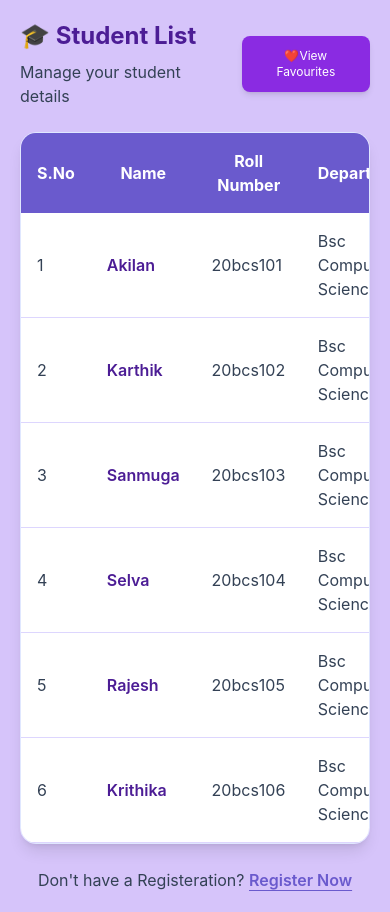
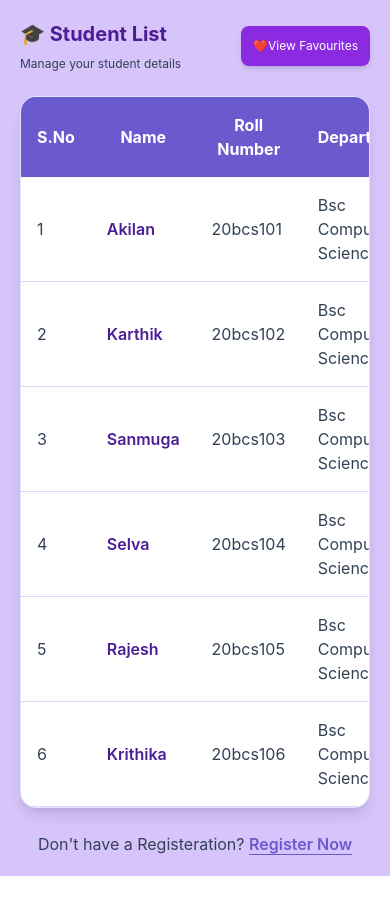
Before and after one commit to akilank-tech/Student-List-React, a React (Vite) app: page / in a window 390 px wide. After the commit the page ends 876 px from the top, so only its background shows below. Built offline with nearby package versions, Linux system fonts and the light colour scheme.

Commit message:
update the file

```diff
--- a/src/pages/FavouriteStudents.jsx
+++ b/src/pages/FavouriteStudents.jsx
@@ -22,7 +22,7 @@ const FavouriteStudent = () => {
 
 
     return (
-        <div className="min-h-screen bg-[#d6c4fa] p-4 sm:p-8">
+        <div className="min-h-[100dvh] h-[100dvh] overflow-hidden bg-[#d6c4fa] p-4 sm:p-8">
             <div className="mx-auto max-w-6xl rounded-xl bg-[#E6E6FA] p-4 shadow-lg sm:p-8">
             <div className="flex justify-between items-center gap-2 mb-5">
                 <div>
@@ -32,7 +32,7 @@ const FavouriteStudent = () => {
             <Link to={'/'} className="bg-[#8A2BE2] hover:bg-[#6A5ACD] text-white text-xs sm:text-base px-3 py-4 sm:px-4 sm:py-3 rounded-xl shadow-md transition "><i class="fa-solid fa-arrow-left"></i>  Back to Student List</Link>
             </div>
             {favouriteList.length === 0 ? (<div className="rounded-lg border border-[#C4B5FD] bg-[#DDD6FE] p-8 text-center"><p className="text-lg font-semibold text-[#4c1D95]">💜 No Favourite Students Added Yet!</p><p className="mt-2 text-[#334155]">Go to Student List and Add your favourite students.</p></div>) :
-                (<div className="bg-white rounded-2xl shadow-lg border-[#E0E7FF] overflow-x-auto max-h-[60vh] overflow-y-auto">
+                (<div className="bg-white rounded-2xl shadow-lg border-[#E0E7FF] overflow-x-auto">
                     <table className="w-full text-left">
                         <thead>
                             <tr className="bg-[#6A5ACD] text-white">
--- a/src/pages/StudentList.jsx
+++ b/src/pages/StudentList.jsx
@@ -22,8 +22,8 @@ const StudentList = () => {
             <div className="max-w-6xl mx-auto">
                 <div className="flex items-center justify-between gap-2 mb-6">
                     <div>
-                        <h1 className="text-2xl sm:text-3xl font-bold text-[#4C1D95]">🎓 Student List</h1>
-                        <p className="text-[#334155] mt-2">Manage your student details</p>
+                        <h1 className="text-xl sm:text-3xl font-bold text-[#4C1D95] mb-1">🎓 Student List</h1>
+                        <p className="text-[#334155] text-xs sm:text-base mt-2">Manage your student details</p>
                     </div>
                     <Link to={'/FavouriteStudents'} className="bg-[#8A2BE2] text-center hover:bg-[#6A5ACD] text-white px-3 py-3 text-xs sm:px-4 sm:py-3 sm:text-base rounded-lg shadow-md transition">❤️View Favourites</Link>
                     </div>
```
